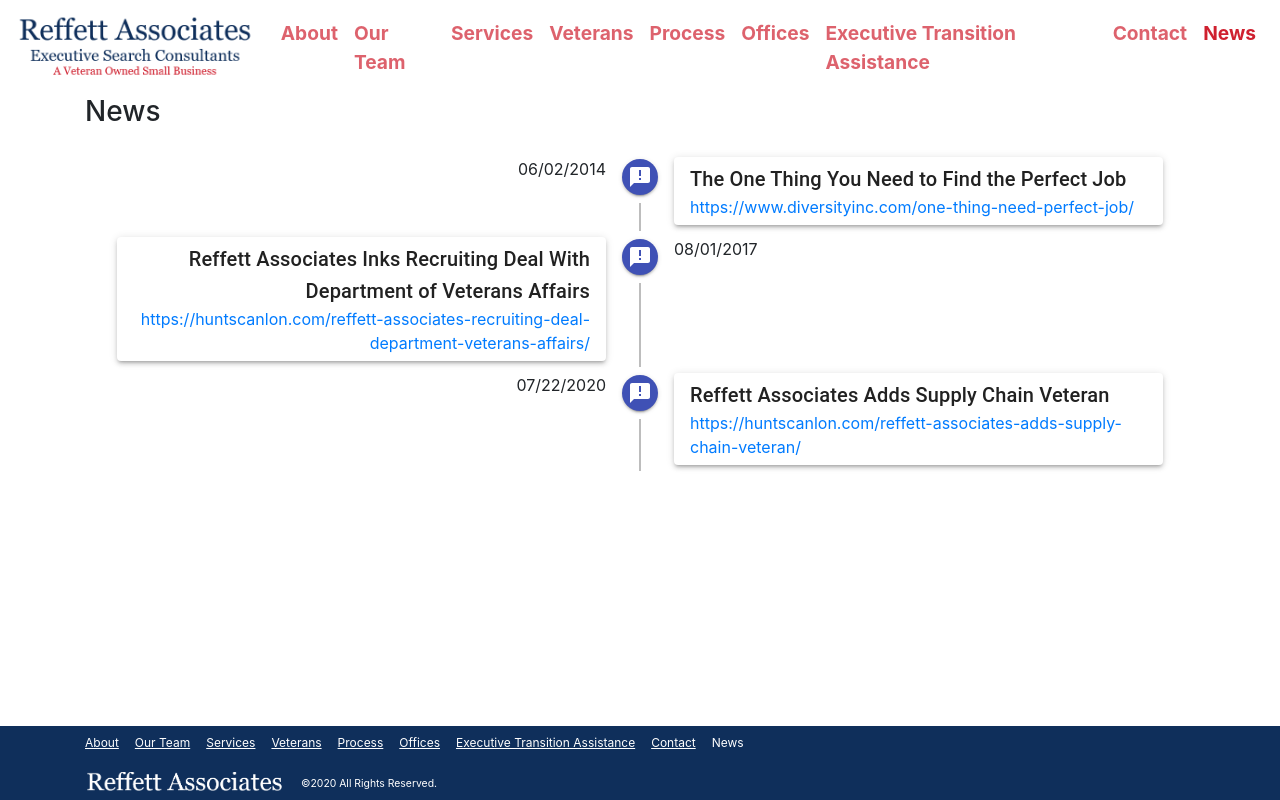
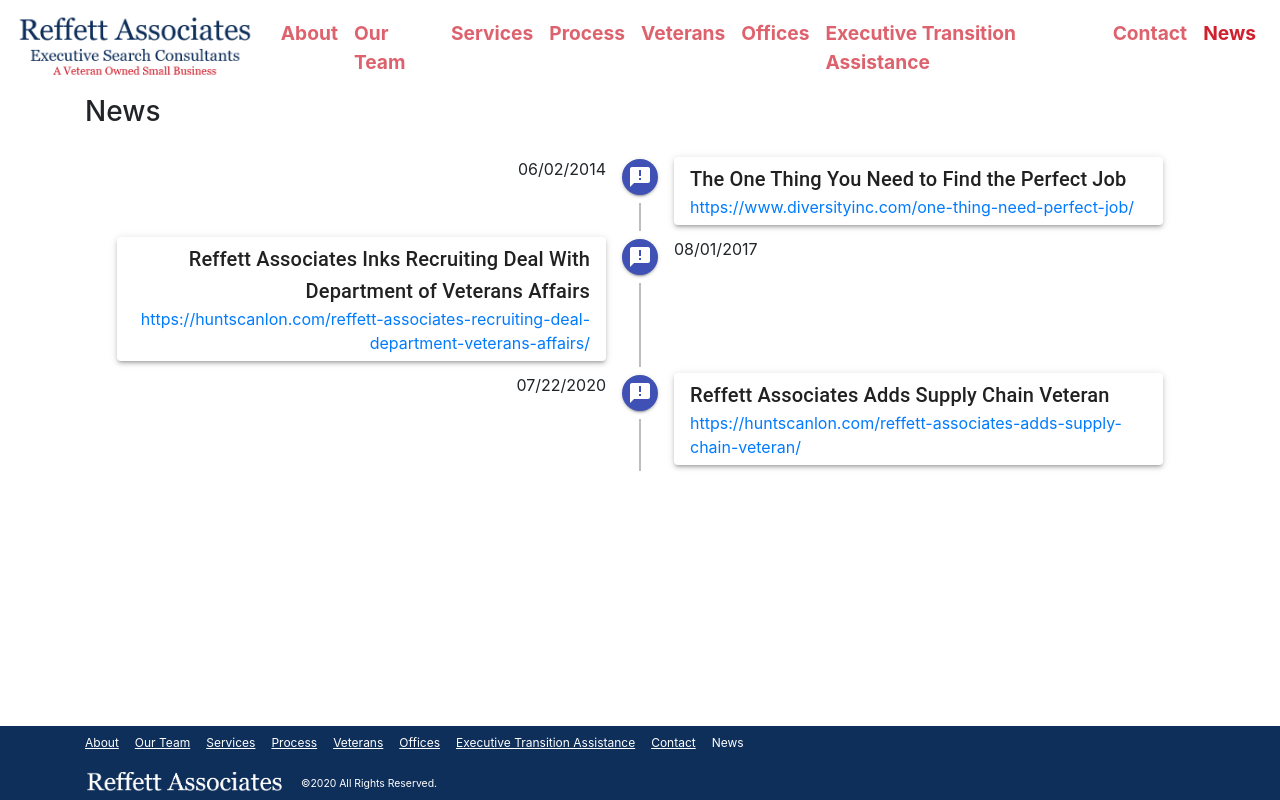
Before and after one commit to cjarquio/reffettassociates.com, a React (Create React App) app: page /news in a window 1280 px wide. Built offline with nearby package versions, Linux system fonts and the light colour scheme.

Commit message:
Swapped nav order

```diff
--- a/src/components/BottomNavigation.js
+++ b/src/components/BottomNavigation.js
@@ -45,10 +45,10 @@ export default function BottomNavigation() {
             <NavLink style={{textDecoration: location.pathname === '/services'? '':'underline'}} className={classes.navLink} tag={Link} to="/services">Services</NavLink>
           </NavItem>
           <NavItem>
-            <NavLink style={{textDecoration: location.pathname === '/veterans'? '':'underline'}} className={classes.navLink} tag={Link} to="/veterans">Veterans</NavLink>
+            <NavLink style={{textDecoration: location.pathname === '/process'? '':'underline'}} className={classes.navLink} tag={Link} to="/process">Process</NavLink>
           </NavItem>
           <NavItem>
-            <NavLink style={{textDecoration: location.pathname === '/process'? '':'underline'}} className={classes.navLink} tag={Link} to="/process">Process</NavLink>
+            <NavLink style={{textDecoration: location.pathname === '/veterans'? '':'underline'}} className={classes.navLink} tag={Link} to="/veterans">Veterans</NavLink>
           </NavItem>
           <NavItem>
             <NavLink style={{textDecoration: location.pathname === '/offices'? '':'underline'}} className={classes.navLink} tag={Link} to="/offices">Offices</NavLink>
--- a/src/components/MainNavigation.js
+++ b/src/components/MainNavigation.js
@@ -46,10 +46,10 @@ export default function MainNavigation() {
               <NavLink style={{color: location.pathname === '/services'? 'rgba(207,32,47,1)':'rgba(207,32,47,0.7)'}} tag={Link} to="/services">Services</NavLink>
             </NavItem>
             <NavItem>
-              <NavLink style={{color: location.pathname === '/veterans'? 'rgba(207,32,47,1)':'rgba(207,32,47,0.7)'}} tag={Link} to="/veterans">Veterans</NavLink>
+              <NavLink style={{color: location.pathname === '/process'? 'rgba(207,32,47,1)':'rgba(207,32,47,0.7)'}} tag={Link} to="/process">Process</NavLink>
             </NavItem>
             <NavItem>
-              <NavLink style={{color: location.pathname === '/process'? 'rgba(207,32,47,1)':'rgba(207,32,47,0.7)'}} tag={Link} to="/process">Process</NavLink>
+              <NavLink style={{color: location.pathname === '/veterans'? 'rgba(207,32,47,1)':'rgba(207,32,47,0.7)'}} tag={Link} to="/veterans">Veterans</NavLink>
             </NavItem>
             <NavItem>
               <NavLink style={{color: location.pathname === '/offices'? 'rgba(207,32,47,1)':'rgba(207,32,47,0.7)'}} tag={Link} to="/offices">Offices</NavLink>
```
